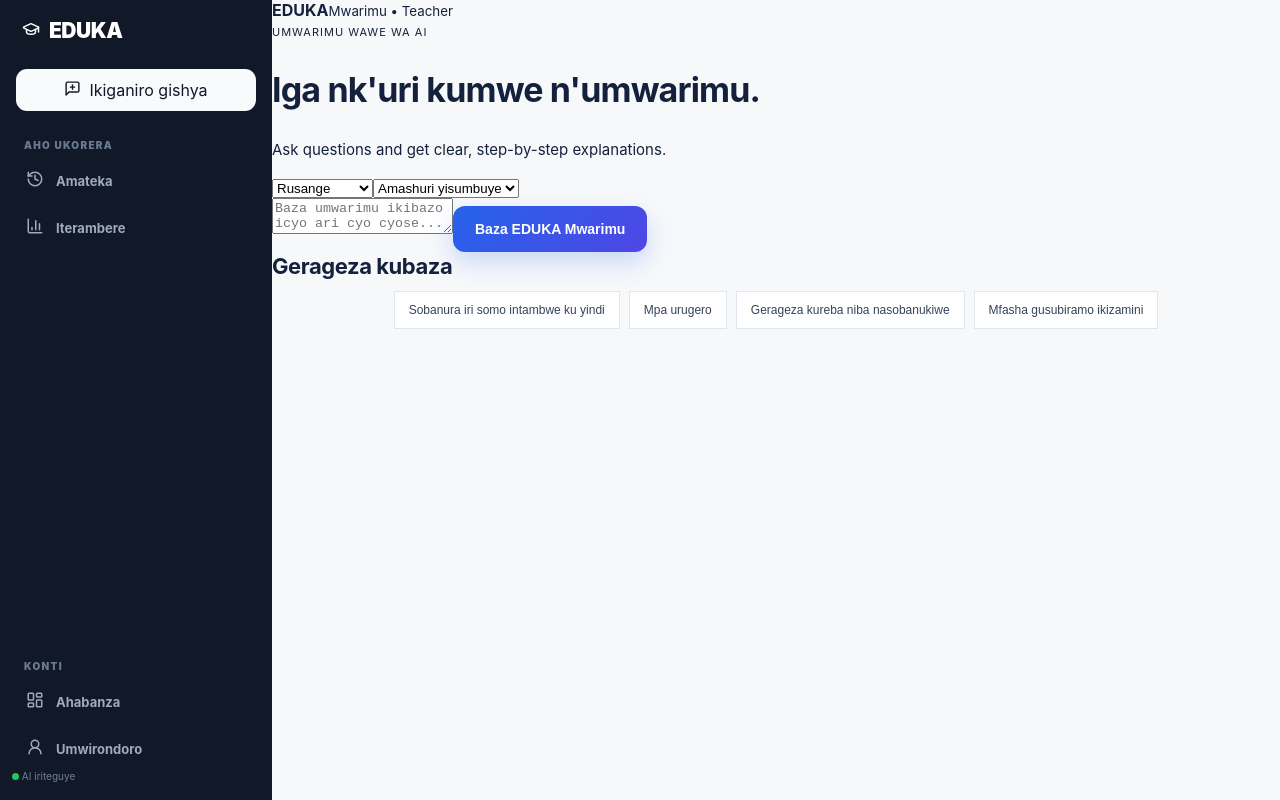
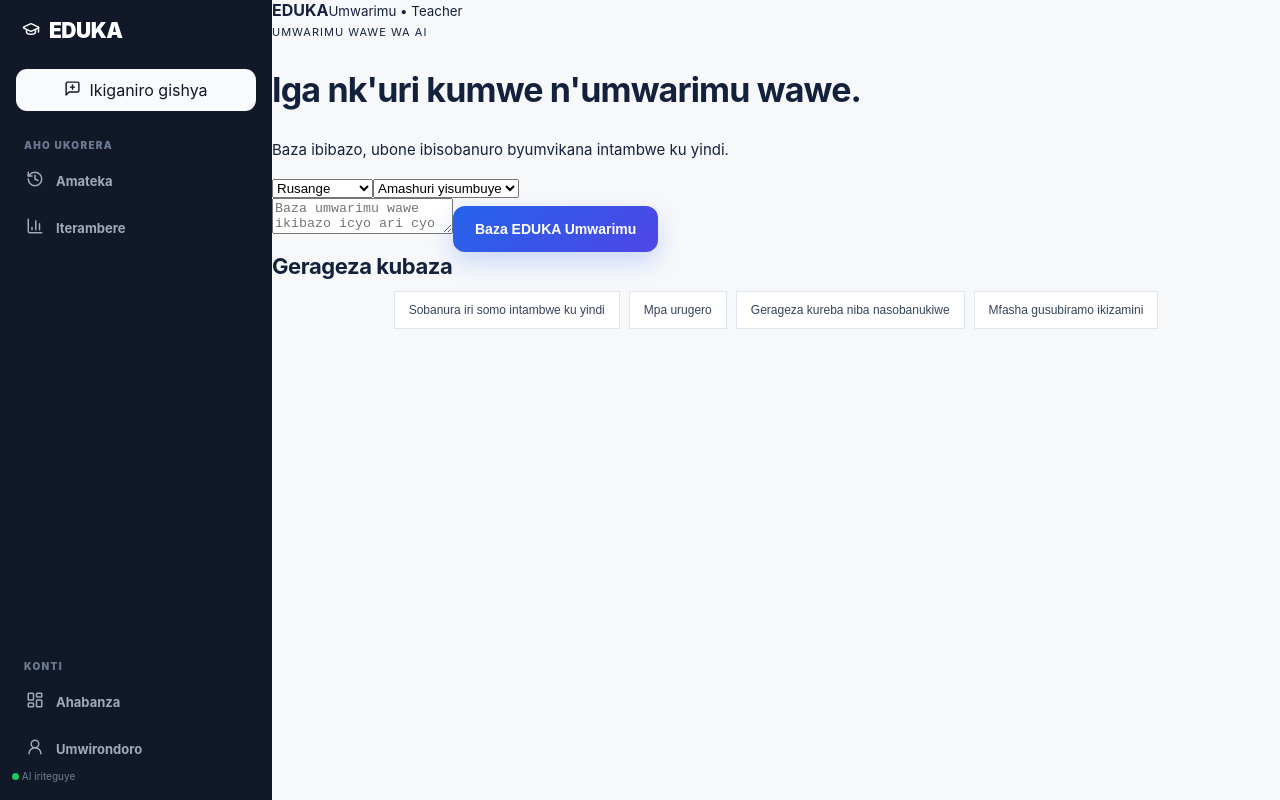
Before and after one commit to senid-221/kivu-ai, a Next.js app: page /app/teacher in a window 1280 px wide. Built offline with nearby package versions, Linux system fonts and the light colour scheme.

Commit message:
fix: improve Kinyarwanda wording in teacher mode

```diff
--- a/src/app/app/teacher/page.tsx
+++ b/src/app/app/teacher/page.tsx
@@ -3,4 +3,4 @@
 export default function Teacher(){
  const[message,setMessage]=useState(""),[subject,setSubject]=useState("Rusange"),[level,setLevel]=useState("Amashuri yisumbuye"),[answer,setAnswer]=useState(""),[loading,setLoading]=useState(false);
  async function ask(){if(!message.trim())return;setLoading(true);setAnswer("");const r=await fetch("/api/teacher",{method:"POST",headers:{"Content-Type":"application/json"},body:JSON.stringify({message,subject,level})});const d=await r.json();setAnswer(d.answer||d.error);setLoading(false)}
- return <main className="app"><header><div><b>EDUKA</b><small>Mwarimu • Teacher</small></div></header><section className="welcome"><span>UMWARIMU WAWE WA AI</span><h1>Iga nk'uri kumwe n'umwarimu.</h1><p>Ask questions and get clear, step-by-step explanations.</p></section><section className="studyBox"><div className="teacherControls"><select value={subject} onChange={e=>setSubject(e.target.value)}><option>Rusange</option><option>Imibare</option><option>Ibinyabuzima</option><option>Chimie</option><option>Fizika</option><option>Icyongereza</option><option>Amateka</option></select><select value={level} onChange={e=>setLevel(e.target.value)}><option>Amashuri abanza</option><option>Amashuri yisumbuye</option><option>Kaminuza</option></select></div><textarea value={message} onChange={e=>setMessage(e.target.value)} placeholder="Baza umwarimu ikibazo icyo ari cyo cyose..."/><button className="button" onClick={ask} disabled={loading}>{loading?"Ndimo gutegura isomo...":"Baza EDUKA Mwarimu"}</button></section>{answer&&<section className="teacherAnswer"><h2>EDUKA Mwarimu</h2><div>{answer}</div></section>}<section className="studyBox"><h2>Gerageza kubaza</h2><div className="suggestions">{["Sobanura iri somo intambwe ku yindi","Mpa urugero","Gerageza kureba niba nasobanukiwe","Mfasha gusubiramo ikizamini"].map(x=><button key={x} onClick={()=>setMessage(x)}>{x}</button>)}</div></section></main>}
+ return <main className="app"><header><div><b>EDUKA</b><small>Umwarimu • Teacher</small></div></header><section className="welcome"><span>UMWARIMU WAWE WA AI</span><h1>Iga nk'uri kumwe n'umwarimu wawe.</h1><p>Baza ibibazo, ubone ibisobanuro byumvikana intambwe ku yindi.</p></section><section className="studyBox"><div className="teacherControls"><select value={subject} onChange={e=>setSubject(e.target.value)}><option>Rusange</option><option>Imibare</option><option>Ibinyabuzima</option><option>Chimie</option><option>Fizika</option><option>Icyongereza</option><option>Amateka</option></select><select value={level} onChange={e=>setLevel(e.target.value)}><option>Amashuri abanza</option><option>Amashuri yisumbuye</option><option>Kaminuza</option></select></div><textarea value={message} onChange={e=>setMessage(e.target.value)} placeholder="Baza umwarimu wawe ikibazo icyo ari cyo cyose..."/><button className="button" onClick={ask} disabled={loading}>{loading?"Ndimo gutegura isomo...":"Baza EDUKA Umwarimu"}</button></section>{answer&&<section className="teacherAnswer"><h2>EDUKA Umwarimu</h2><div>{answer}</div></section>}<section className="studyBox"><h2>Gerageza kubaza</h2><div className="suggestions">{["Sobanura iri somo intambwe ku yindi","Mpa urugero","Gerageza kureba niba nasobanukiwe","Mfasha gusubiramo ikizamini"].map(x=><button key={x} onClick={()=>setMessage(x)}>{x}</button>)}</div></section></main>}
```
